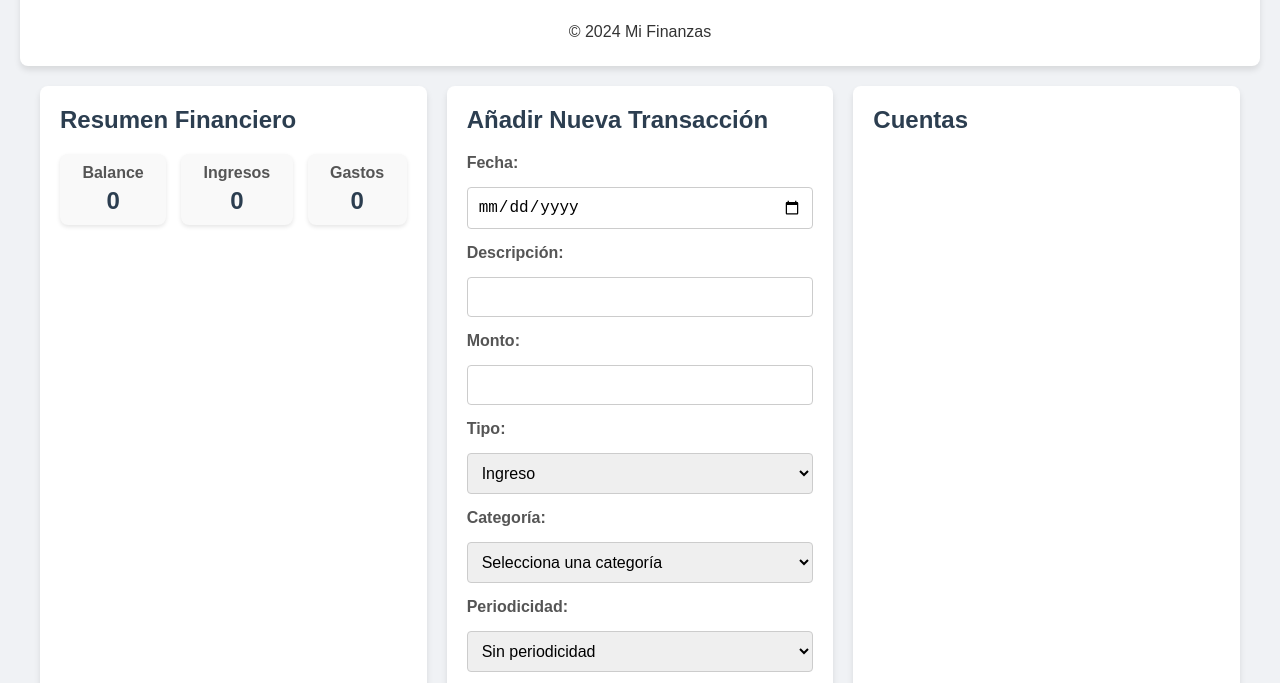
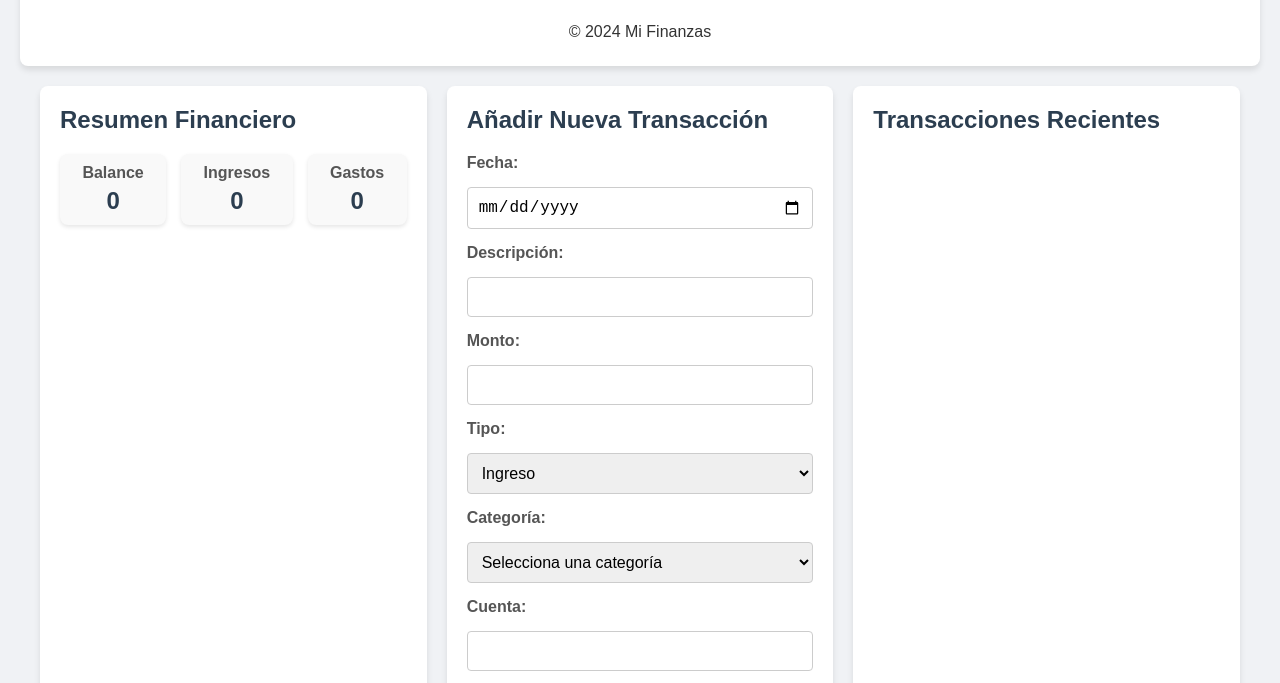
Before and after one commit to sebastiansarmientoforjan-maker/mi-finanzas-app, a website: page index.html in a window 1280 px wide. Shown: the part 80-763 px from the top of the page. Drawn offline with Linux system fonts and the light colour scheme; no server answers.

Commit message:
Update index.html

```diff
--- a/index.html
+++ b/index.html
@@ -54,6 +54,9 @@
                     <option value="">Selecciona una categoría</option>
                     </select>
 
+                <label for="account">Cuenta:</label>
+                <input type="text" id="account" required>
+
                 <label for="frequency">Periodicidad:</label>
                 <select id="frequency">
                     <option value="none">Sin periodicidad</option>
@@ -68,17 +71,17 @@
             </form>
         </section>
 
+        <section id="transactions-container" class="section-card">
+            <h2>Transacciones Recientes</h2>
+            <div id="transactions-list"></div>
+        </section>
+
         <section id="accounts-container" class="section-card">
             <h2>Cuentas</h2>
         </section>
 
         <section id="budget-container" class="section-card">
             <h2>Presupuesto</h2>
-        </section>
-
-        <section id="transactions-container" class="section-card">
-            <h2>Transacciones Recientes</h2>
-            <div id="transactions-list"></div>
         </section>
 
         <section id="goals-container" class="section-card">
```
